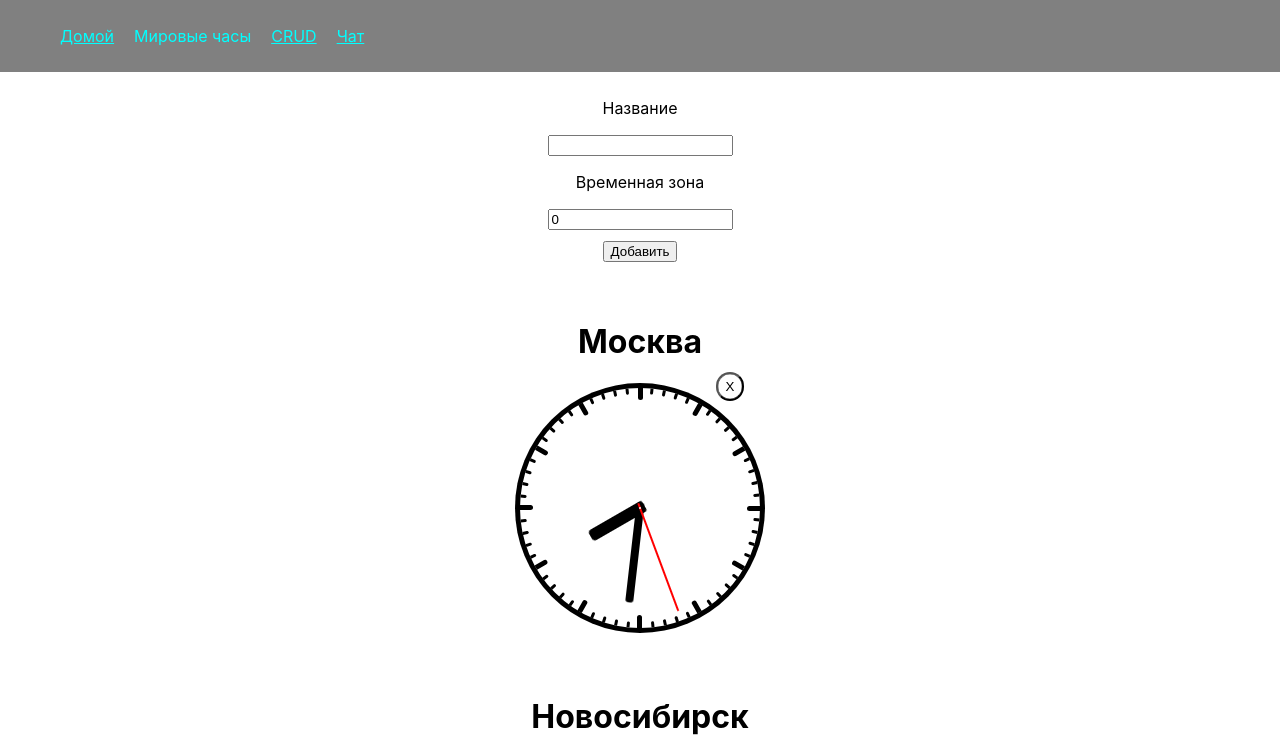
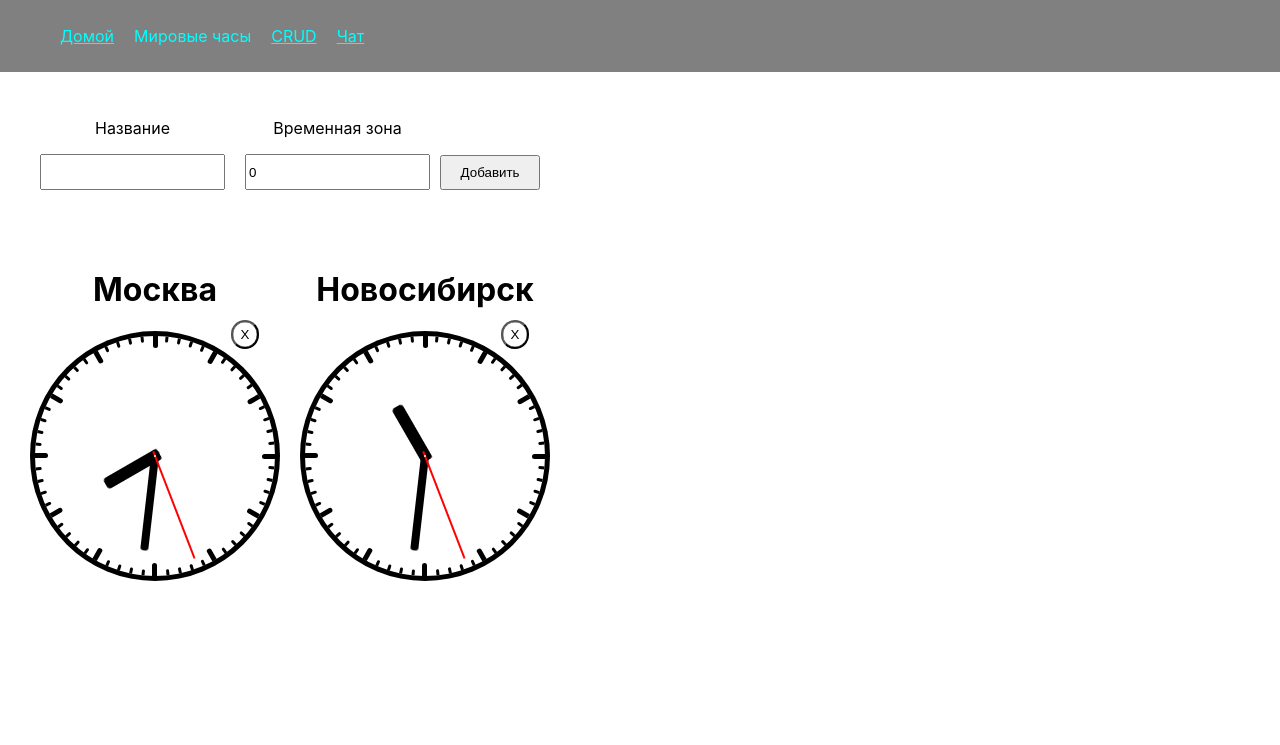
Before and after one commit to ShurikSAV/ra16-homeworks-all, a React (Create React App) app: page /watches in a window 1280 px wide. Shown: the top 745 px of the page. Built offline with nearby package versions, Linux system fonts and the light colour scheme.

Commit message:
доделал часы

```diff
--- a/src/components/InputBlock/index.module.css
+++ b/src/components/InputBlock/index.module.css
@@ -2,3 +2,7 @@
 	margin: 10px;
 	padding: 0;
 }
+
+.body input {
+	height: 30px;
+}
--- a/src/components/Watches/index.js
+++ b/src/components/Watches/index.js
@@ -30,7 +30,7 @@ export const Watches = ({name, timeZone, onClose}) => {
 	return (
 		<div className={style.body}>
 			<button className={style.buttonClose} onClick={onClose}>X</button>
-			<h1>{name}</h1>
+			<h1>{name || '-'}</h1>
 			<time className={style.clock}>
 				<span className={`${style.clock__stroke} ${style.clock__stroke__small} ${style.clock__stroke__1}`}></span>
 				<span className={`${style.clock__stroke} ${style.clock__stroke__small} ${style.clock__stroke__2}`}></span>
--- a/src/pages/WatchesPages/FormWatches/index.js
+++ b/src/pages/WatchesPages/FormWatches/index.js
@@ -10,8 +10,9 @@ export const FormWatches = ({addWatch}) => {
 		<div className={style.body}>
 			<InputBlock value={watchName} setValue={setWatchName} valueType={"text"} text={"Название"} />
 			<InputBlock value={timezone} setValue={setTimezone} valueType={"number"} text={"Временная зона"} />
-
-			<button onClick={() => addWatch(watchName, timezone)}> Добавить </button>
+			<div>
+				<button className={style.addButton} onClick={() => addWatch(watchName, timezone)}> Добавить </button>
+			</div>
 		</div>
 	)
 }
--- a/src/pages/WatchesPages/FormWatches/index.module.css
+++ b/src/pages/WatchesPages/FormWatches/index.module.css
@@ -1,4 +1,13 @@
 .body {
+
 	margin: 10px;
-	padding: 0;
+	display: flex;
+    flex-direction: row;
+    justify-content:flex-start;
 }
+
+.addButton {
+	margin-top: 63px;
+	height: 35px;
+	width: 100px;
+}
--- a/src/pages/WatchesPages/index.js
+++ b/src/pages/WatchesPages/index.js
@@ -29,10 +29,11 @@ export const WatchesPages = () => {
 	return (
 		<div className={style.body}>
 			<FormWatches addWatch={addWatch}/>
-
-			{watches.map( (item, i) => (
-				<Watches key={i} {...item} onClose={ () => delWatch(i) }/>
-			))}
+			<div className={style.clocks}>
+				{watches.map( (item, i) => (
+					<Watches key={i} {...item} onClose={ () => delWatch(i) }/>
+					))}
+			</div>
 
 		</div>
 	)
--- a/src/pages/WatchesPages/index.module.css
+++ b/src/pages/WatchesPages/index.module.css
@@ -2,3 +2,9 @@
 	margin: 10px;
 	padding: 0;
 }
+
+.clocks {
+	display: flex;
+    flex-direction: row;
+    justify-content:flex-start;
+}
```
